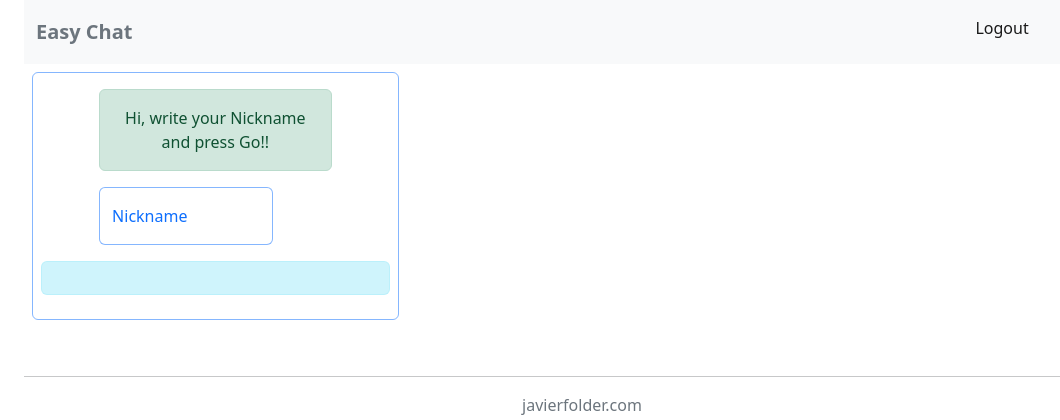
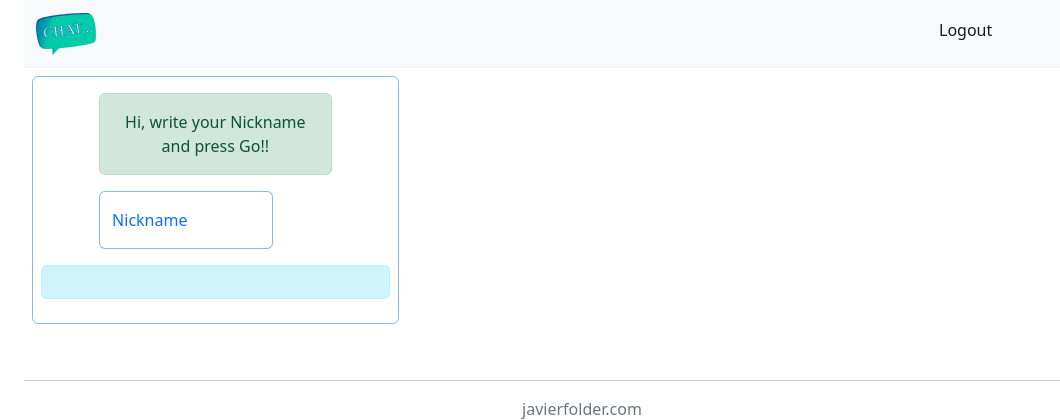
Before and after one commit to ferralespereira/chat-flask-v2, a Flask app: page / in a window 1280 px wide. Shown: the top 420 px of the page, without its empty margins (58-1118 px from the left). Run offline with Flask 2, Linux system fonts and the light colour scheme; some libraries are stand-ins or nearby versions.

Commit message:
creating ico easy chat

```diff
--- a/app/templates/index.html
+++ b/app/templates/index.html
@@ -1,5 +1,5 @@
 {% extends 'layout.html' %}
-{% block title %}Login{% endblock title %}
+{% block title %}Home{% endblock title %}
 
 {% block content %}
 
--- a/app/templates/layout.html
+++ b/app/templates/layout.html
@@ -3,7 +3,10 @@
     <head>
         <meta charset="utf-8">
         <meta name="viewport" content="width=device-width, initial-scale=1">
-        <title>{% block title %} None {% endblock title %} | Chat Flask</title>
+        <title>{% block title %} None {% endblock title %} | Easy Chat</title>
+
+        {# favicon.ico #}
+        <link rel="shortcut icon" href="{{ url_for('static', filename='img/chat2.svg') }}">
 
         {# Boostrap CSS #}
         <link href="https://cdn.jsdelivr.net/npm/bootstrap@5.2.0-beta1/dist/css/bootstrap.min.css" rel="stylesheet" integrity="sha384-0evHe/X+R7YkIZDRvuzKMRqM+OrBnVFBL6DOitfPri4tjfHxaWutUpFmBp4vmVor" crossorigin="anonymous">
@@ -16,7 +19,11 @@
 
         <nav class="navbar navbar-expand-lg bg-light">
             <div class="container-fluid">
-              <a class="navbar-brand text-secondary fw-bold" href="">Easy Chat</a>
+
+              <a class="navbar-brand text-secondary fw-bold" href="">
+                <img src="{{url_for('static', filename='img/chat1.svg')}}" width="60px" />
+                {#Easy Chat#}
+              </a>
               <button class="navbar-toggler" type="button" data-bs-toggle="collapse" data-bs-target="#navbarNavAltMarkup" aria-controls="navbarNavAltMarkup" aria-expanded="false" aria-label="Toggle navigation">
                 <span class="navbar-toggler-icon"></span>
               </button>
```
Also changed, not shown: app/static/img/chat.svg (added), app/static/img/chat1.svg (added), app/static/img/chat2.svg (added), app/static/img/chat3.svg (added).
